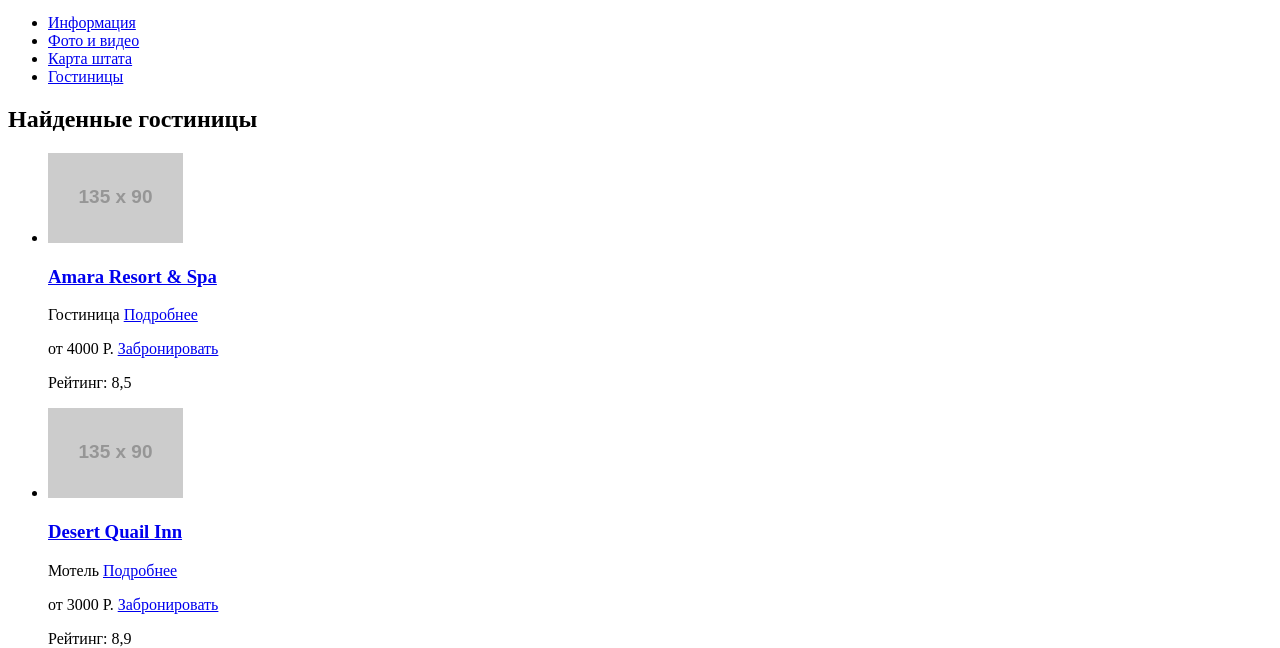
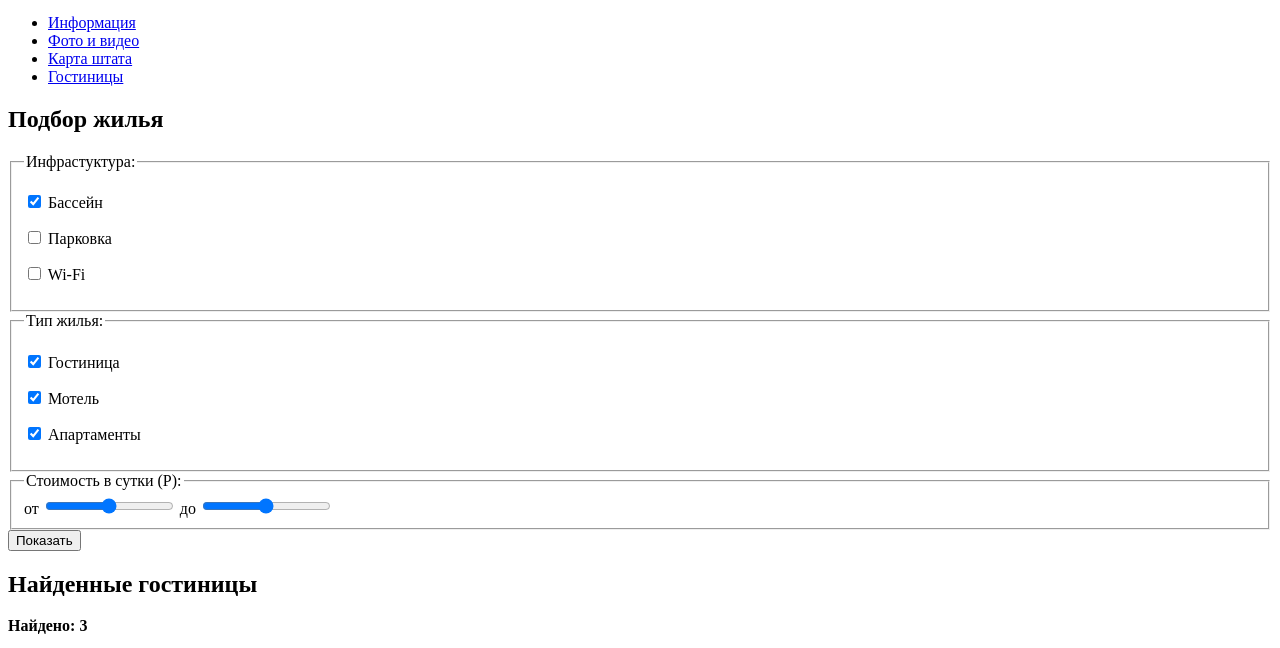
Before and after one commit to dmitry-buyan/268075-sedona-25, a plain HTML site: page catalog.html in a window 1280 px wide. Shown: the part 86-734 px from the top of the page. Drawn offline with Linux system fonts and the light colour scheme; placeholder pictures from the web are drawn by us.

Commit message:
Разметил фарму подбора жилья

```diff
--- a/catalog.html
+++ b/catalog.html
@@ -20,11 +20,68 @@
     </header>
 
     <main class="container">
-      <form>
-        <!-- Здесь будет форма поиска гостиниц-->
-      </form>
+      <section class="search-hotels">
+        <h2 class="visually-hidden">Подбор жилья</h2>
+        <form action="#" method="post">
+          <fieldset>
+            <legend>Инфрастуктура:</legend>
+            <p>
+              <label>
+                <input type="checkbox" name="pool" checked> Бассейн
+              </label>
+            </p>
+            <p>
+              <label>
+                <input type="checkbox" name="parking"> Парковка
+              </label>
+            </p>
+            <p>
+              <label>
+                <input type="checkbox" name="wifi"> Wi-Fi
+              </label>
+            </p>
+          </fieldset>
+          <fieldset>
+            <legend>Тип жилья:</legend>
+            <p>
+              <label>
+                <input type="checkbox" name="hotel" checked> Гостиница
+              </label>
+            </p>
+            <p>
+              <label>
+                <input type="checkbox" name="motel" checked> Мотель
+              </label>
+            </p>
+            <p>
+              <label>
+                <input type="checkbox" name="appartments" checked> Апартаменты
+              </label>
+            </p>
+          </fieldset>
+          <fieldset>
+            <legend>Стоимость в сутки (Р):</legend>
+            <label>
+              от <input type="range" min="0">
+            </label>
+            <label>
+              до <input type="range" max="4000">
+            </label>
+          </fieldset>
+          <button type="submit">Показать</button>
+        </form>
+      </section>
       <section class="hotels">
         <h2 class="visually-hidden">Найденные гостиницы</h2>
+        <div class="sort">
+          <b>Найдено: 3</b>
+          <p>Сортировка:</p>
+          <ul>
+            <li><a href="#">По цене</a></li>
+            <li><a href="#">По типу</a></li>
+            <li><a href="#">По рейтингу</a></li>
+          </ul>
+        </div>
         <ul>
           <li>
             <a href="#"><img src="http://placehold.it/135x90" alt="Amara Resort & Spa"></a>
```
